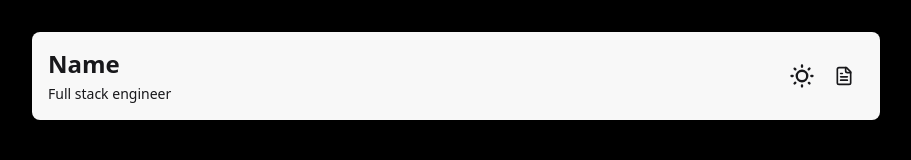
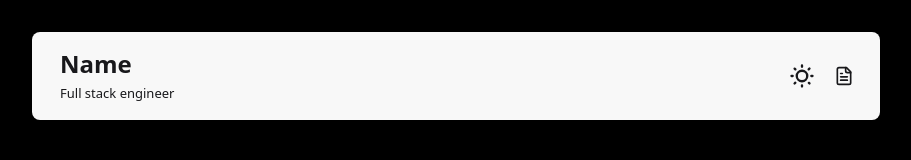
Before and after one commit to sudo-mazino/portfolio, a React (Vite) app: page / in a window 1280 px wide. Shown: the top 160 px of the page, without its empty margins (184-1095 px from the left). Built offline with nearby package versions, Linux system fonts and the light colour scheme.

Commit message:
adjustments

```diff
--- a/src/components/Navbar.jsx
+++ b/src/components/Navbar.jsx
@@ -3,9 +3,9 @@ import React from 'react'
 const Navbar = () => {
   return (
     <div className="flex justify-between items-center mb-8 backdrop:blur-sm rounded-lg p-4 navbar bg-base-200 shadow-sm">
-        <div className='flex flex-col gap-1'>
+        <div className='flex flex-col gap-1 ml-3'>
             <h1 className='text-2xl font-bold'>Name</h1>
-            <p className='text-sm'>Full stack engineer</p>
+            <p className='text-[13px] '>Full stack engineer</p>
         </div>
         <div className='flex items-center gap-2'>
             <label className="swap swap-rotate">
```
